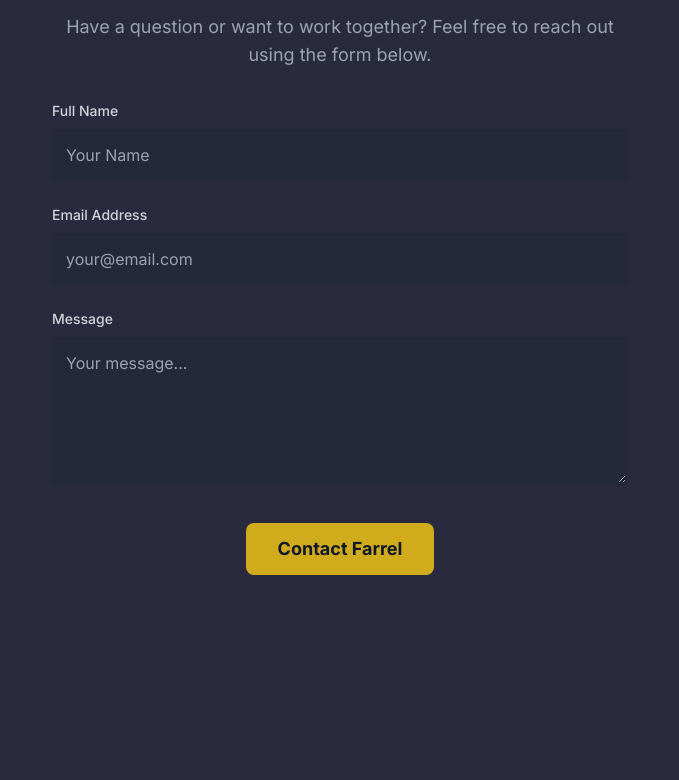
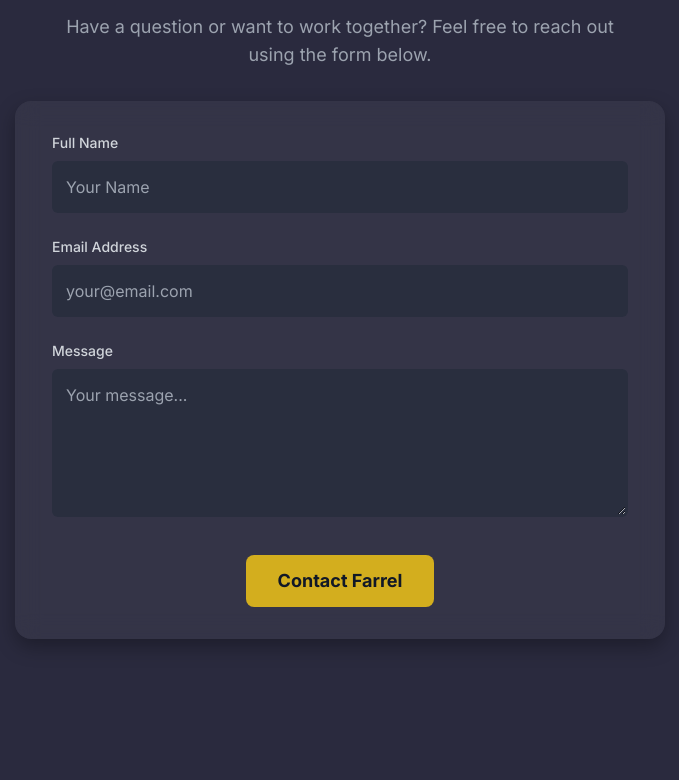
Before and after one commit to Revou-FSSE-Jun25/milestone-1-farreltito, a plain HTML site: page index.html in a window 1280 px wide. Shown: the part 2406-3186 px from the top of the page, without its empty margins (300-979 px from the left). Drawn offline with nearby package versions, Linux system fonts and the light colour scheme.

Commit message:
feat: add contact card styling; wrap contact form in a styled div

```diff
--- a/css/style.css
+++ b/css/style.css
@@ -35,6 +35,18 @@ button[type="submit"]:hover {
 
 .border-yoimiya {
     border-color: rgba(255, 152, 0, 0.2);
+}
+
+.contact-card {
+    background-color: rgba(255, 255, 255, 0.05);
+    backdrop-filter: blur(12px);
+    border-radius: 1rem;
+    padding: 2rem 1.25rem;
+    box-shadow: 0 8px 20px rgba(0, 0, 0, 0.3);
+    max-width: 650px;
+    margin-left: auto;
+    margin-right: auto;
+    width: 100%;
 }
 
 .link-yoimiya {
--- a/index.html
+++ b/index.html
@@ -147,7 +147,8 @@
                     Have a question or want to work together? Feel free to reach out using the form below.
                 </p>
 
-                <form action="#" method="POST" class="max-w-xl mx-auto text-left">
+                <div class="contact-card">
+                    <form action="#" method="POST" class="max-w-xl mx-auto text-left">
                     <div class="mb-6">
                         <label for="name" class="block mb-2 text-sm font-medium text-gray-300">Full Name</label>
                         <input type="text" id="name" name="name" class="w-full p-3 rounded-md bg-gray-800/50 border-2 border-transparent focus:border-yellow-400/50 focus:ring-0 transition-colors" placeholder="Your Name" required>
@@ -166,6 +167,7 @@
                         </button>
                     </div>
                 </form>
+                </div>
             </section>
         </main>
 
```
